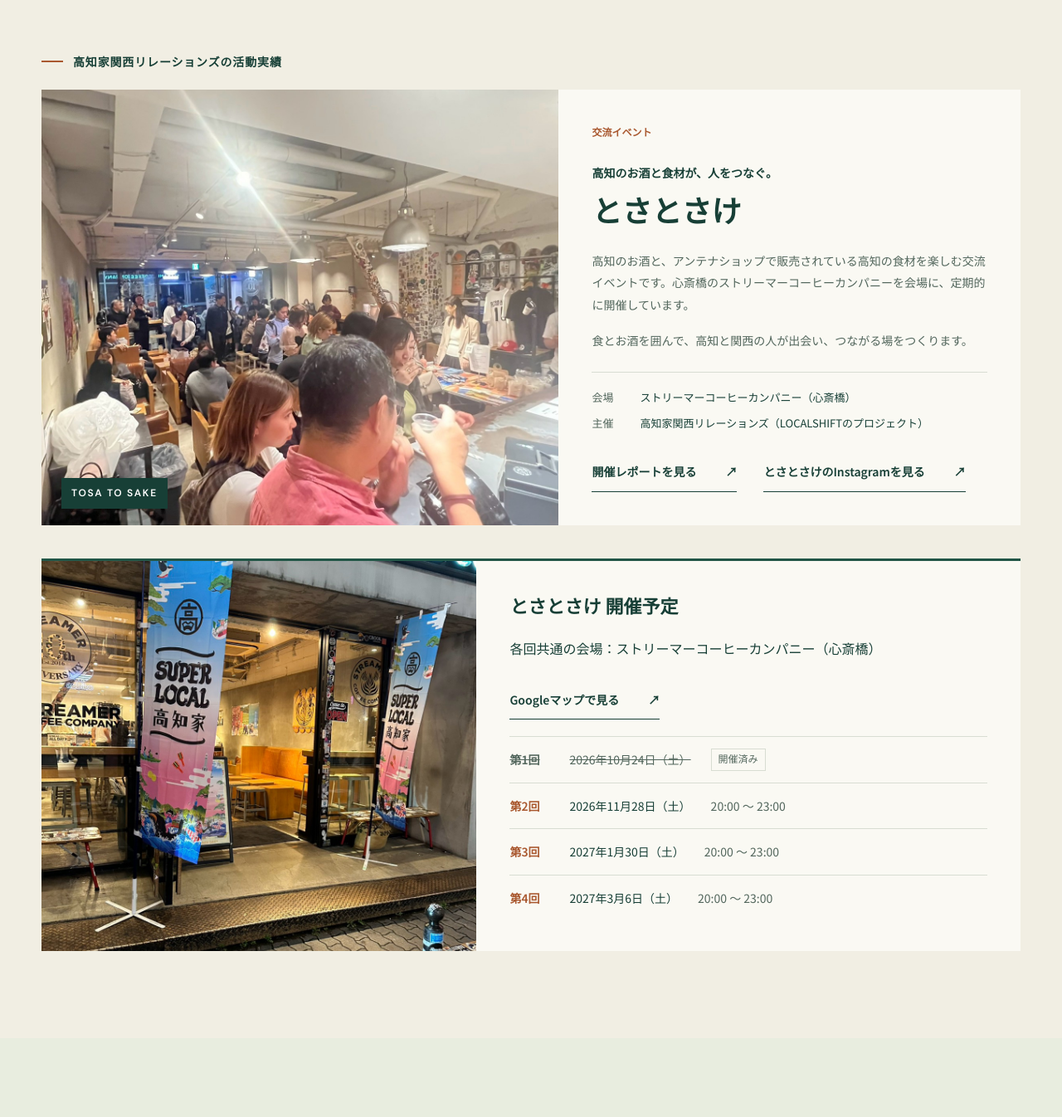
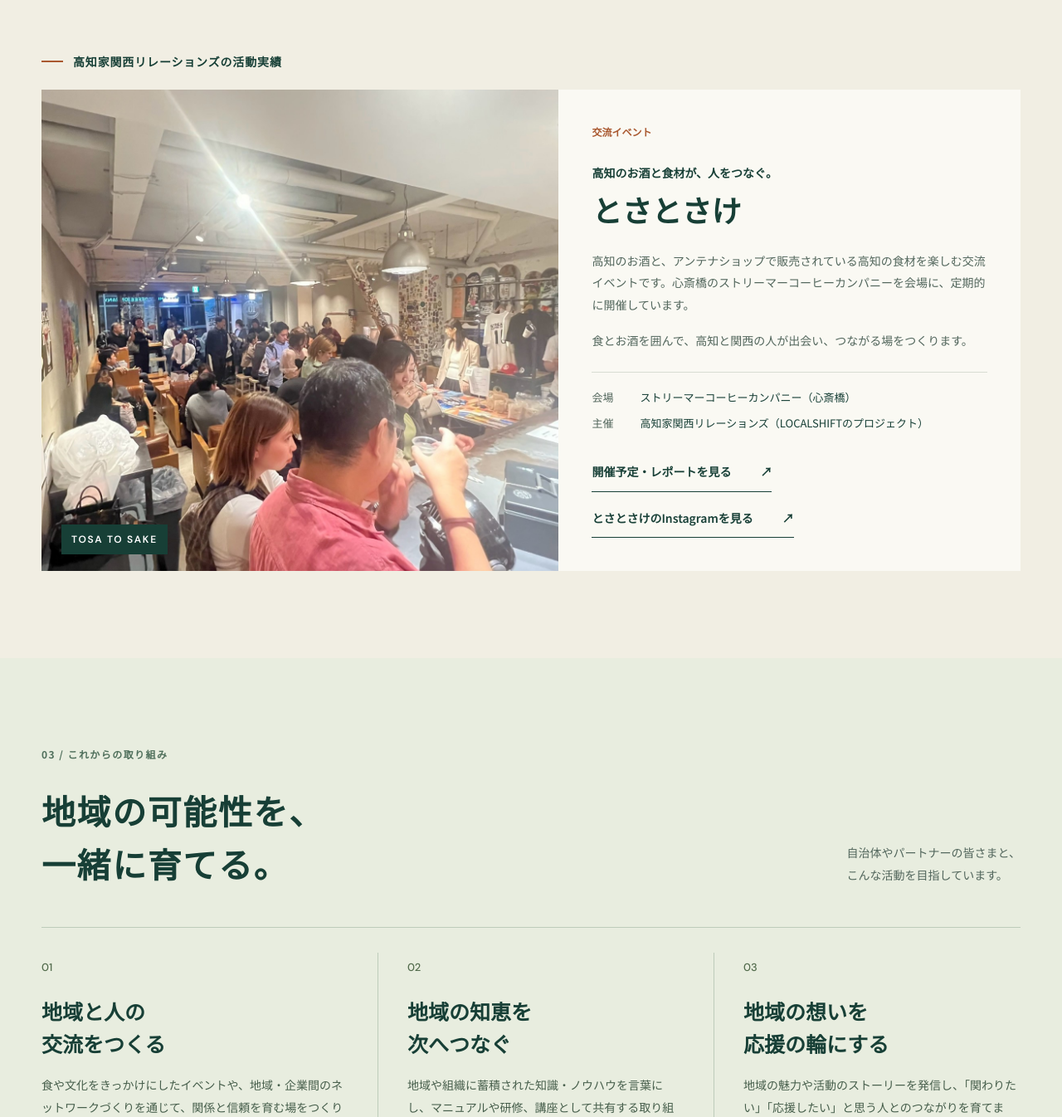
Before and after one commit to emergence-japan/localshift, a plain HTML site: page index.html in a window 1280 px wide. Shown: the part 2767-4113 px from the top of the page at 83% size. Drawn offline with Linux system fonts and the light colour scheme.

Commit message:
feat: トップのとさとさけ開催予定を削除し、詳細は関西リレーションズのページへ誘導
- 開催予定（写真・日程・地図リンク）を削除
- リンク文言を「開催予定・レポートを見る」に変更

```diff
--- a/index.html
+++ b/index.html
@@ -49,23 +49,9 @@
       <article class="project-block" id="relations" aria-labelledby="relations-title">
       <div class="relations"><div class="relations-copy"><p class="eyebrow">PROJECT 01</p><h3 id="relations-title">高知家<br>関西リレーションズ</h3><p class="lead">LOCALSHIFTが運営する、高知と関西をつなぐプロジェクト。</p><p>LOCALSHIFTのプロジェクトの一つとして、高知家関西アンバサダーを中心に活動しています。高知と関西の文化や知恵をつなぎ、人と人との関係を育てていきます。</p><ul class="relations-activities"><li><span>交流イベント</span>とさとさけ</li><li><span>インタビュー</span>高知で活躍する人に、会いに行く</li></ul><a class="text-link" href="kansai-relations.html">関西リレーションズのページを見る <span aria-hidden="true">↗</span></a></div><div class="relations-identity"><span class="identity-tag">OUR PROJECT</span><img src="関西リレーションズロゴ.jpeg" width="1143" height="361" loading="lazy" alt="高知家 関西リレーションズ"><p>人とつながり、心で動かし、社会を動かす。</p></div></div>
       <p class="project-activity-label">高知家関西リレーションズの活動実績</p>
-      <article class="event event-intro"><div class="event-main-photo"><img src="1024tosatosake/LINE_ALBUM_20261025_261027_6.jpg" width="1280" height="1280" loading="lazy" alt="大勢の参加者で賑わう、とさとさけの会場"><span class="event-photo-label">TOSA TO SAKE</span></div>
-        <div class="event-copy"><div class="event-meta"><span>交流イベント</span></div><p class="event-kicker">高知のお酒と食材が、人をつなぐ。</p><h3>とさとさけ</h3><p>高知のお酒と、アンテナショップで販売されている高知の食材を楽しむ交流イベントです。心斎橋のストリーマーコーヒーカンパニーを会場に、定期的に開催しています。</p><p>食とお酒を囲んで、高知と関西の人が出会い、つながる場をつくります。</p><dl class="event-details"><div><dt>会場</dt><dd>ストリーマーコーヒーカンパニー（心斎橋）</dd></div><div><dt>主催</dt><dd>高知家関西リレーションズ（LOCALSHIFTのプロジェクト）</dd></div></dl><div class="event-links"><a class="text-link" href="kansai-relations.html#activity">開催レポートを見る <span aria-hidden="true">↗</span></a><a class="text-link" href="https://www.instagram.com/tosatosake/" target="_blank" rel="noopener noreferrer">とさとさけのInstagramを見る <span aria-hidden="true">↗</span><span class="sr-only">（新しいタブで開きます）</span></a></div></div>
+      <article class="event"><div class="event-main-photo"><img src="1024tosatosake/LINE_ALBUM_20261025_261027_6.jpg" width="1280" height="1280" loading="lazy" alt="大勢の参加者で賑わう、とさとさけの会場"><span class="event-photo-label">TOSA TO SAKE</span></div>
+        <div class="event-copy"><div class="event-meta"><span>交流イベント</span></div><p class="event-kicker">高知のお酒と食材が、人をつなぐ。</p><h3>とさとさけ</h3><p>高知のお酒と、アンテナショップで販売されている高知の食材を楽しむ交流イベントです。心斎橋のストリーマーコーヒーカンパニーを会場に、定期的に開催しています。</p><p>食とお酒を囲んで、高知と関西の人が出会い、つながる場をつくります。</p><dl class="event-details"><div><dt>会場</dt><dd>ストリーマーコーヒーカンパニー（心斎橋）</dd></div><div><dt>主催</dt><dd>高知家関西リレーションズ（LOCALSHIFTのプロジェクト）</dd></div></dl><div class="event-links"><a class="text-link" href="kansai-relations.html#activity">開催予定・レポートを見る <span aria-hidden="true">↗</span></a><a class="text-link" href="https://www.instagram.com/tosatosake/" target="_blank" rel="noopener noreferrer">とさとさけのInstagramを見る <span aria-hidden="true">↗</span><span class="sr-only">（新しいタブで開きます）</span></a></div></div>
       </article>
-      <section class="event-schedule" aria-labelledby="schedule-title">
-        <div class="schedule-photo"><img src="1024tosatosake/LINE_ALBUM_20261025_261027_2.jpg" width="1108" height="1477" loading="lazy" alt="「SUPER LOCAL 高知家」ののぼりが立つ、ストリーマーコーヒーカンパニーの店頭"></div>
-        <div class="schedule-body">
-        <h3 id="schedule-title">とさとさけ 開催予定</h3>
-        <p>各回共通の会場：ストリーマーコーヒーカンパニー（心斎橋）</p>
-        <a class="text-link schedule-map" href="https://www.google.com/maps/search/?api=1&amp;query=%E3%82%B9%E3%83%88%E3%83%AA%E3%83%BC%E3%83%9E%E3%83%BC%E3%82%B3%E3%83%BC%E3%83%92%E3%83%BC%E3%82%AB%E3%83%B3%E3%83%91%E3%83%8B%E3%83%BC%20%E5%BF%83%E6%96%8E%E6%A9%8B" target="_blank" rel="noopener noreferrer">Googleマップで見る <span aria-hidden="true">↗</span><span class="sr-only">（新しいタブで開きます）</span></a>
-        <dl class="schedule-list">
-          <div class="is-past"><dt>第1回</dt><dd><time datetime="2026-10-24">2026年10月24日（土）</time><span class="schedule-status">開催済み</span></dd></div>
-          <div><dt>第2回</dt><dd><time datetime="2026-11-28">2026年11月28日（土）</time><span class="schedule-hours"><time datetime="2026-11-28T20:00:00+09:00">20:00</time> ～ <time datetime="2026-11-28T23:00:00+09:00">23:00</time></span></dd></div>
-          <div><dt>第3回</dt><dd><time datetime="2027-01-30">2027年1月30日（土）</time><span class="schedule-hours"><time datetime="2027-01-30T20:00:00+09:00">20:00</time> ～ <time datetime="2027-01-30T23:00:00+09:00">23:00</time></span></dd></div>
-          <div><dt>第4回</dt><dd><time datetime="2027-03-06">2027年3月6日（土）</time><span class="schedule-hours"><time datetime="2027-03-06T20:00:00+09:00">20:00</time> ～ <time datetime="2027-03-06T23:00:00+09:00">23:00</time></span></dd></div>
-        </dl>
-        </div>
-      </section>
       </article>
     </div></section>
 
--- a/style.css
+++ b/style.css
@@ -102,8 +102,6 @@ h2 { font-size: clamp(30px, 3.2vw, 43px); letter-spacing: .04em; }
 .event-details div { display: flex; gap: 18px; padding-block: 3px; }
 .event-details dt { color: var(--muted); min-width: 40px; }
 .event-details dd { margin: 0; }
-.event-intro { margin-bottom: 40px; }
-.event-intro + .event-schedule { margin-bottom: 0; }
 .event-links { display: flex; flex-wrap: wrap; gap: 8px 32px; }
 .photo-gallery { display: grid; grid-template-columns: repeat(3,1fr); gap: 20px; margin-top: 26px; }
 .photo-gallery figure { margin: 0; }
```
